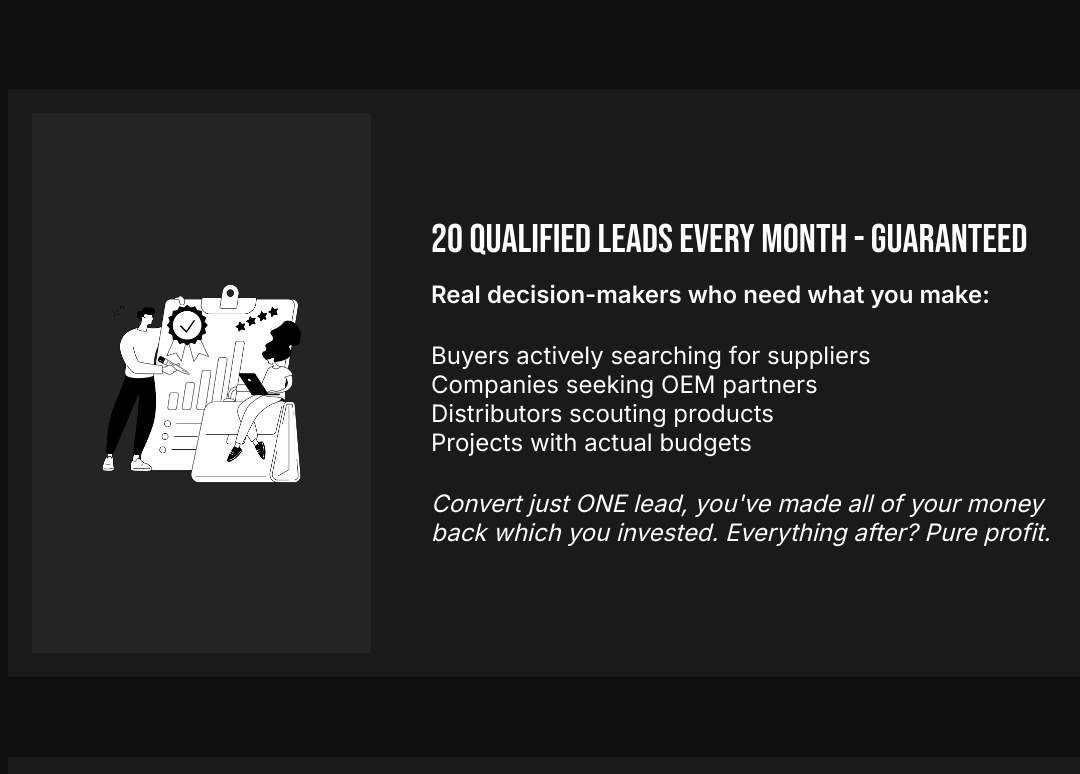
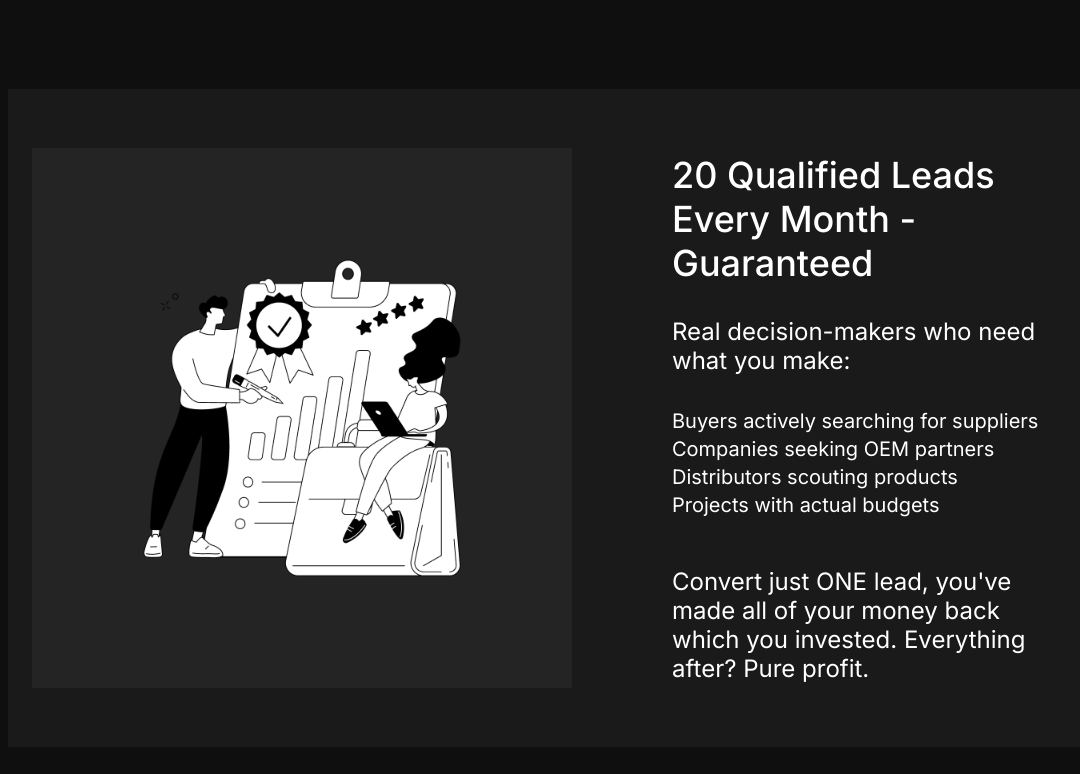
Before and after one commit to Siddhesh140/bns, a React (Vite) app in the folder client/: page / in a window 1280 px wide. Shown: the part 3726-4500 px from the top of the page, without its empty margins (72-1152 px from the left). Built offline with nearby package versions, Linux system fonts and the light colour scheme.

Commit message:
fix: Restore original SolutionCard font styling
- Fixed title font size and weight to match original
- Fixed subtitle font size and weight
- Removed incorrect uppercase styling
- Now matches original SolutionCard.jsx exactly

```diff
--- a/client/src/components/ui/Cards.jsx
+++ b/client/src/components/ui/Cards.jsx
@@ -85,23 +85,39 @@ export const SolutionCard = ({
             )}
 
             {/* Content */}
-            <div className={`flex flex-col items-start gap-6 md:gap-8 w-full ${isImageLeft ? 'md:order-2' : 'md:order-1'}`}>
-                <div className="flex flex-col items-start gap-5 md:gap-5 w-full">
-                    <h3 className="text-white uppercase text-2xl md:text-[40px] leading-[100%]" style={{ fontFamily: 'var(--font-bebas-neue)', fontWeight: 400 }}>
+            <div className={`flex flex-col justify-center items-start flex-1 gap-10 md:gap-12 py-0 md:py-10 px-0 md:px-10 ${isImageLeft ? 'order-2' : 'order-1'}`}>
+                <div className="flex flex-col items-start gap-8 w-full">
+                    <h3
+                        className="text-white text-2xl md:text-4xl leading-[29px] md:leading-[44px]"
+                        style={{ fontFamily: 'var(--font-inter)', fontWeight: 500 }}
+                    >
                         {title}
                     </h3>
-                    <p className="text-white text-lg md:text-2xl leading-[22px] md:leading-[29px]" style={{ fontFamily: 'var(--font-inter)', fontWeight: 600 }}>
-                        {subtitle}
+                    {subtitle && (
+                        <p
+                            className="text-white text-xl md:text-2xl leading-6 md:leading-[29px]"
+                            style={{ fontFamily: 'var(--font-inter)', fontWeight: 400 }}
+                        >
+                            {subtitle}
+                        </p>
+                    )}
+                    {content && (
+                        <div
+                            className="text-white text-lg md:text-xl leading-6"
+                            style={{ fontFamily: 'var(--font-inter)', fontWeight: 400 }}
+                        >
+                            {content}
+                        </div>
+                    )}
+                </div>
+                {footer && (
+                    <p
+                        className="text-white text-lg md:text-xl leading-6"
+                        style={{ fontFamily: 'var(--font-inter)', fontWeight: 400 }}
+                    >
+                        {footer}
                     </p>
-                </div>
-
-                <p className="text-white text-base md:text-xl leading-[19px] md:leading-6" style={{ fontFamily: 'var(--font-inter)', fontWeight: 400 }}>
-                    {content}
-                </p>
-
-                <p className="text-white text-base md:text-xl leading-[19px] md:leading-6" style={{ fontFamily: 'var(--font-inter)', fontWeight: 400, fontStyle: 'italic' }}>
-                    {footer}
-                </p>
+                )}
             </div>
 
             {/* Desktop: Image Right */}
```
